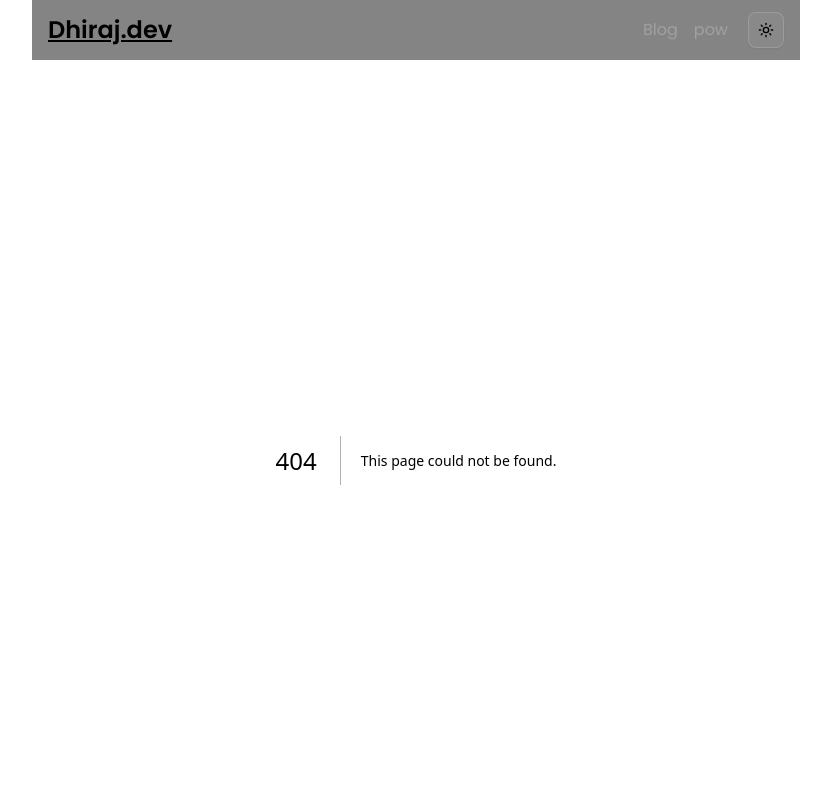
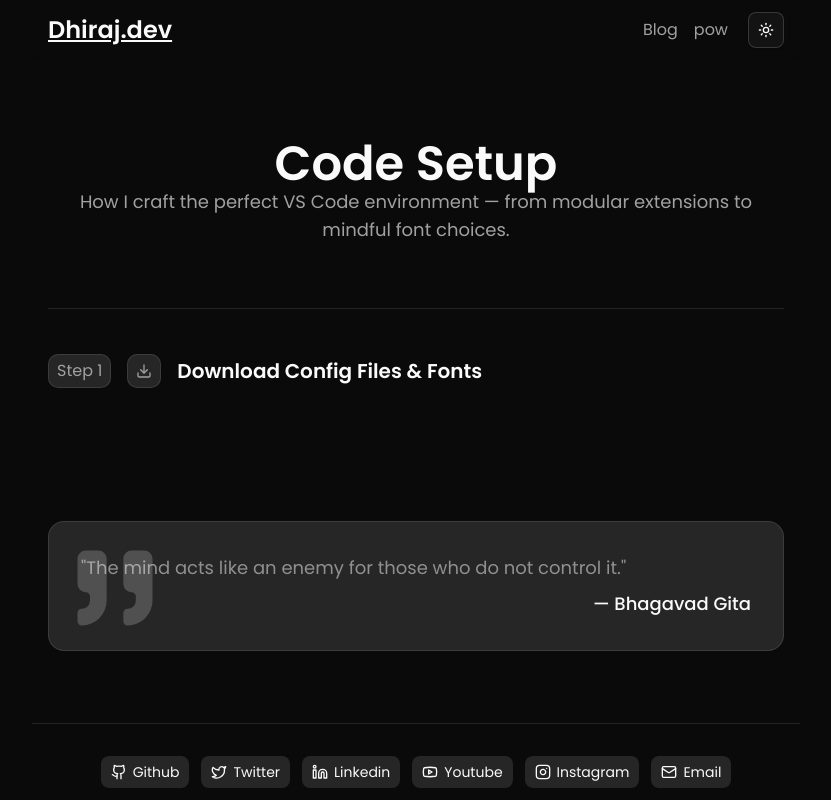
Before and after one commit to dhirajaryaa/wow-portfolio, a Next.js app: page /setup/vscode in a window 1280 px wide. Before the commit this address had no page. Shown: the top 800 px of the page, without its empty margins (224-1055 px from the left). Built offline with nearby package versions, Linux system fonts and the light colour scheme.

Commit message:
feat: update section title style and add new page for VS Code setup

```diff
--- a/src/app/setup/gears/section.jsx
+++ b/src/app/setup/gears/section.jsx
@@ -3,7 +3,7 @@ import { ArrowUpRight } from 'lucide-react'
 
 function Section({ title, gears }) {
     return <div className='space-y-4 mt-8'>
-        <h2 className='text-2xl font-semibold my-4'>{title}</h2>
+        <h2 className='text-xl font-semibold my-4'>{title}</h2>
         {gears.map((item, idx) => (
             <div key={idx} className='flex items-center gap-2 text-muted-foreground'>
                 <Button type="button" variant="outline" size="icon-sm" className={'size-7'}>
--- /dev/null
+++ b/src/app/setup/vscode/page.jsx
@@ -0,0 +1,31 @@
+import { Badge } from '@/components/ui/badge'
+import { Download } from 'lucide-react'
+import React from 'react'
+
+function page() {
+    return (
+        <main className="w-full h-full p-4">
+            {/* heading  */}
+            <section className='w-full text-center py-16 border-b'>
+                <h1 className='text-4xl sm:text-5xl font-semibold'>Code Setup</h1>
+                <p className='text-muted-foreground text-sm sm:text-lg'>How I craft the perfect VS Code environment — from modular extensions to mindful font choices.</p>
+            </section>
+            <section className="w-full py-8">
+                {/* step  */}
+                <div className='flex gap-4 items-center flex-col sm:flex-row'>
+                    {/* step header  */}
+                    <div className={'text-base border px-2 py-1 bg-muted rounded-lg text-muted-foreground'}>Step 1</div>
+                    <div className='flex gap-4 items-center'>
+                        <div className={'rounded-lg bg-muted p-2 border text-muted-foreground shrink-0'}>
+                            <Download className='size-4' />
+                        </div>
+                        <h2 className='text-xl font-semibold my-4'>Download Config Files & Fonts</h2>
+                    </div>
+                </div>
+
+            </section>
+        </main>
+    )
+}
+
+export default page
```
